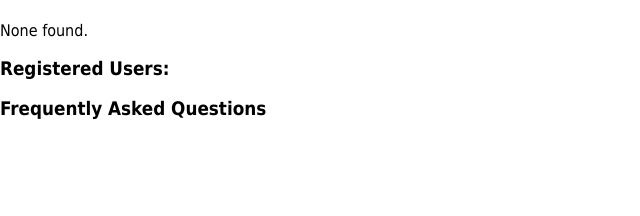
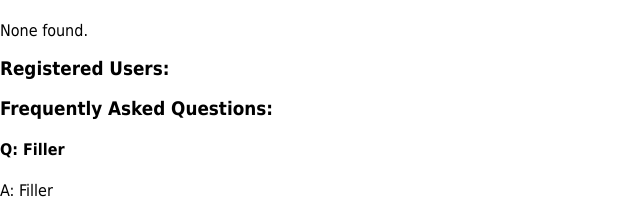
Before and after one commit to bryanyantx/baseball-predictor, a Django app: template prediction_app/era_predictions/templates/era_predictions/home.html in a window 1280 px wide. Shown: the part 846-1062 px from the top of the page, without its empty margins (0-640 px from the left). Before the commit the page ends 965 px from the top, so only its background shows below. Run offline with Django 4.2, Linux system fonts and the light colour scheme; the template is opened without the code that fills it, so the values that code supplies are empty.

Commit message:
create faq question div

```diff
--- a/prediction_app/era_predictions/templates/era_predictions/home.html
+++ b/prediction_app/era_predictions/templates/era_predictions/home.html
@@ -104,9 +104,12 @@
     {% endfor %}
   </ul>
 
-<h3>Frequently Asked Questions</h3>
+<h3>Frequently Asked Questions:</h3>
 <div class="faq-section">
-
+  <div class="faq-question">
+    <h4>Q: Filler</h4>
+    <p>A: Filler</p>
+  </div>
 </div>
 
 {% endblock %}
```
